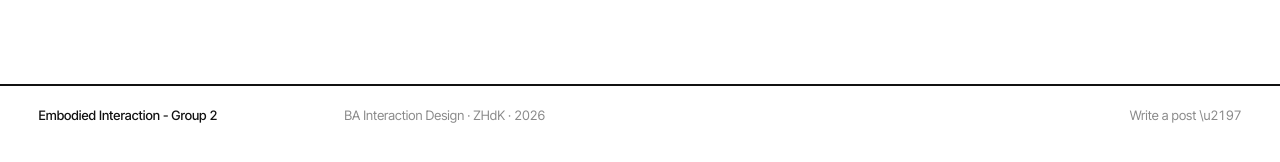
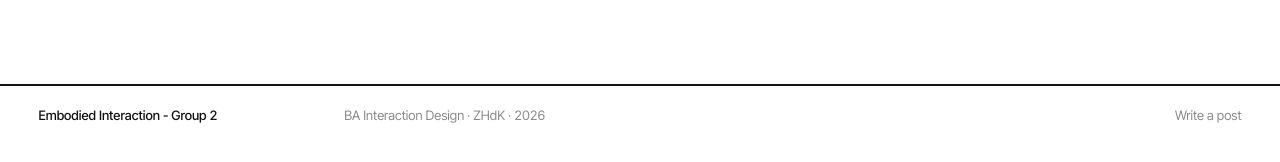
Before and after one commit to bonjourclaudio/aewwwww-blog, a Jekyll site: the page built from index.html, in a window 1280 px wide. Shown: the part 501-663 px from the top of the page. Built offline with Jekyll 4.4.1, drawn with Linux system fonts in a browser that asks for light colours.

Commit message:
remove arrow

```diff
--- a/_layouts/default.html
+++ b/_layouts/default.html
@@ -27,7 +27,7 @@
   <footer class="site-footer grid">
     <span class="f1">{{ site.title }}</span>
     <span class="f2">{{ site.course }} · {{ 'now' | date: '%Y' }}</span>
-    <a class="f3" href="{{ site.cms_url }}" rel="nofollow">Write a post \u2197</a>
+    <a class="f3" href="{{ site.cms_url }}" rel="nofollow">Write a post</a>
   </footer>
 </body>
 </html>
```
